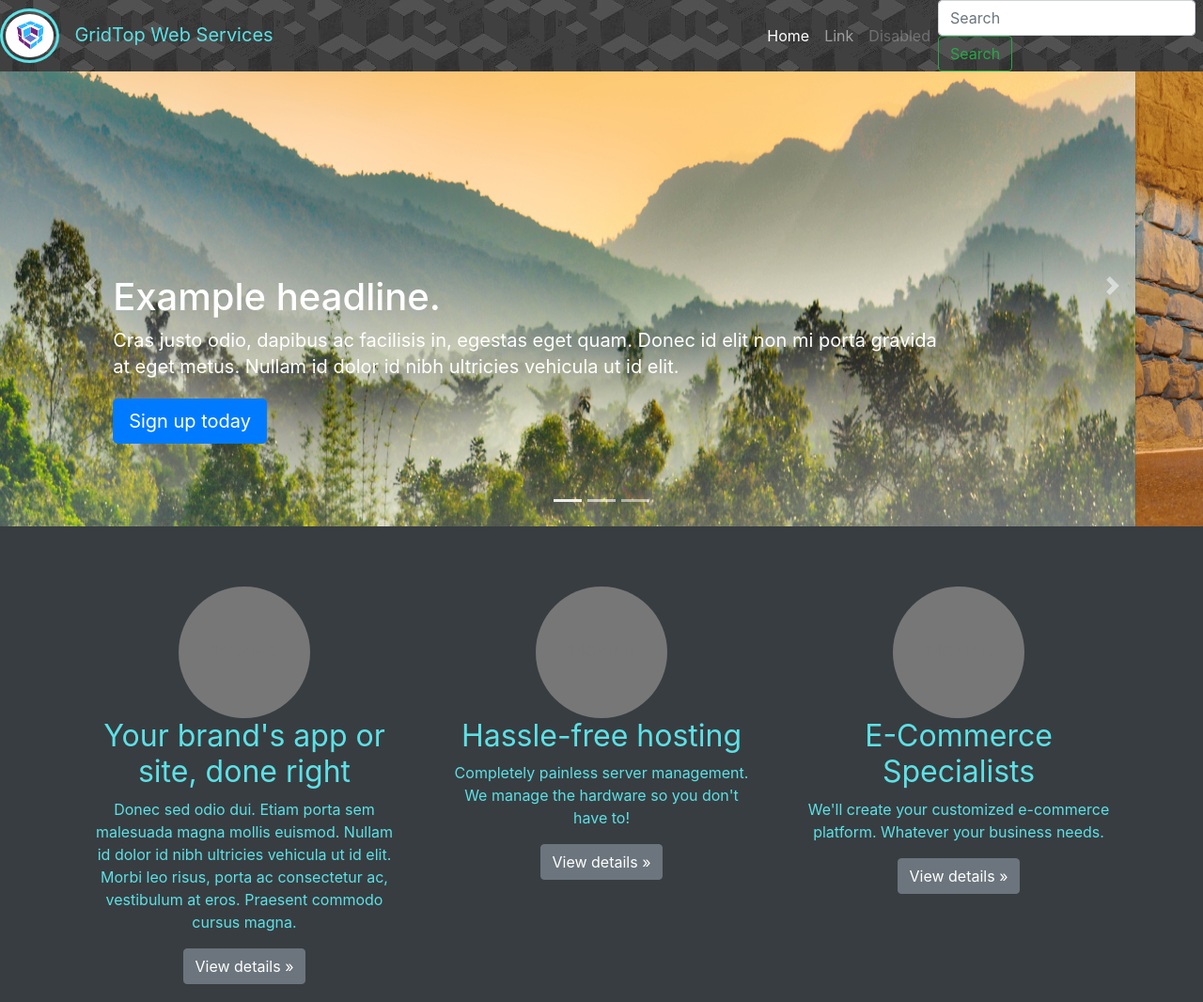
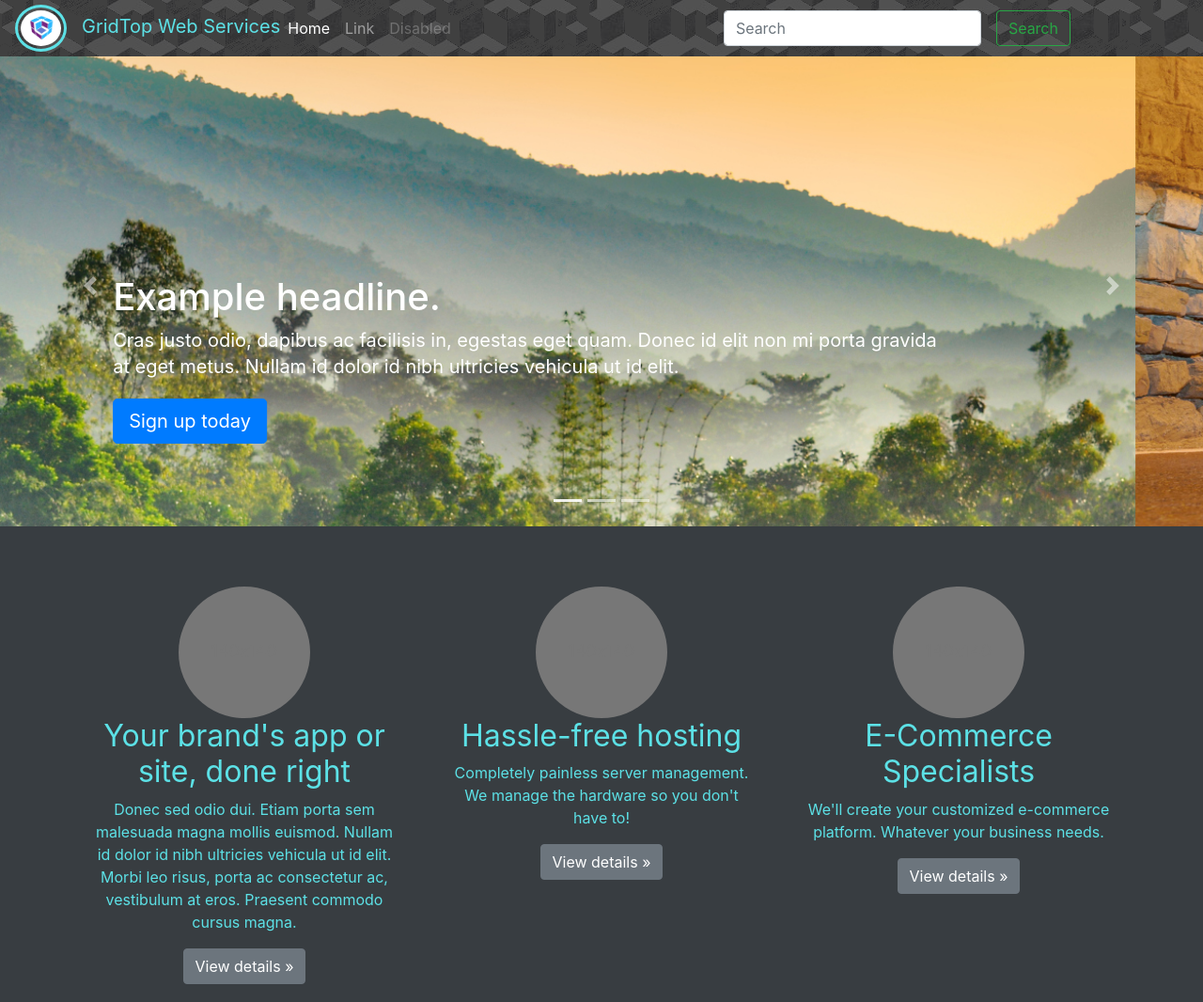
Before and after one commit to golemheavy/GridTop_Website, a plain HTML site: page carousel.html in a window 1280 px wide. Shown: the top 1066 px of the page at 94% size. Drawn offline with nearby package versions, Linux system fonts and the light colour scheme.

Commit message:
style changes

```diff
--- a/assets/css/carousel.css
+++ b/assets/css/carousel.css
@@ -14,8 +14,28 @@ body {
 	padding: 0;
 }
 
+/*
+.navbar-collapse {
+	margin-right: 1rem;
+}
+*/
+
+.navbar-toggler, .search-button, .form-control, .form-inline {
+	margin: auto;
+}
+
+.form-control {
+	width: auto;
+}
+
+.search-button {
+	margin-left: 1rem;
+}
+
+
 .navbar-brand {
 	color: #5ce1e6!important;
+	margin: auto;
 }
 .navstyle {
 	background-image: url(../images/mc-escher-cube-23151-inverted.png);
@@ -27,15 +47,20 @@ body {
 
 }
 
+nav {
+	margin: auto;
+	text-align: center;
+}
+
 .nav-image {
 	/* background-color: #2f2f2f; */
 	/* background-color: #383d41; */
     /* padding: 6px 4px; */
 	padding: 3px;
     border-radius: 50%;
-    margin-right: 1rem;
-    width: 8%;
-    height: auto;
+    margin: 0 1rem;
+    width: 55px;
+	height: 50px;
     border-style: solid;
 
 }
@@ -121,6 +146,10 @@ body {
   letter-spacing: -.05rem;
 }
 
+.bd-placeholder-img {
+	width: auto;
+	height: auto;
+}
 
 /* RESPONSIVE CSS
 -------------------------------------------------- */
@@ -144,9 +173,23 @@ body {
   }
 }
 
+
+@media (max-width: 768px) {
+
+	.form-inline {
+		display: grid;
+	}
+
+	.search-button {
+	margin: 1rem auto;
+}
+}
+
+
 footer {
 	font-size:1.5rem;
 	background-color: lightblue;
 	background-image: url(../images/mc-escher-cube-23151-transparent.png);
 	background-blend-mode: soft-light;
+	color: black;
 }
--- a/carousel.html
+++ b/carousel.html
@@ -42,7 +42,7 @@
     </button>
     <a class="navbar-brand" href="/"><img src="./assets/images/image.png" alt="GridTop logo" class="nav-image"  />GridTop Web Services</a>
     <div class="collapse navbar-collapse" id="navbarCollapse">
-      <ul class="navbar-nav">
+      <ul class="navbar-nav mr-auto">
         <li class="nav-item active">
           <a class="nav-link" href="#">Home <span class="sr-only">(current)</span></a>
         </li>
@@ -53,9 +53,9 @@
           <a class="nav-link disabled" href="#">Disabled</a>
         </li>
       </ul>
-      <form class="form-inline mt-2 mt-md-0">
-        <input class="form-control mr-sm-2" type="text" placeholder="Search" aria-label="Search">
-        <button class="btn btn-outline-success my-2 my-sm-0" type="submit">Search</button>
+      <form class="form-inline">
+        <input class="form-control" type="text" placeholder="Search" aria-label="Search">
+        <button class="btn btn-outline-success search-button" type="submit">Search</button>
       </form>
     </div>
   </nav>
@@ -196,7 +196,7 @@
 	<div class="container">
 	<div class="row">
 	<div class="col-auto">
-	<img src="./assets/images/altlogo.png" alt="altlogo" style="width:6rem;height:auto;"/ >
+	<img src="./assets/images/image-transparent.png" alt="altlogo" style="width:6rem;height:auto;"/ >
 	</div>
 	<div class="col-auto">
     <a href="#"></a>&copy; GridTop Web Solutions&middot; <a href="#">Privacy</a> &middot; <a href="#">Terms</a>
```
